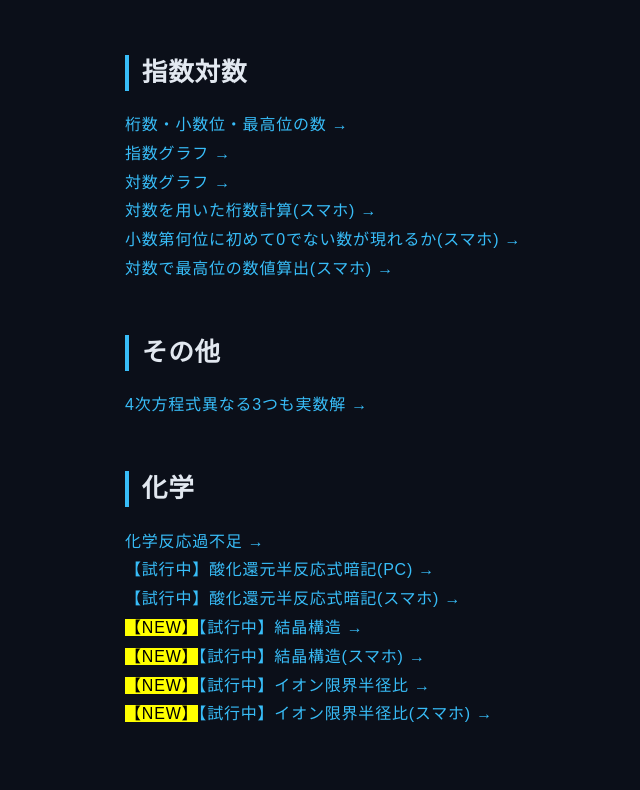
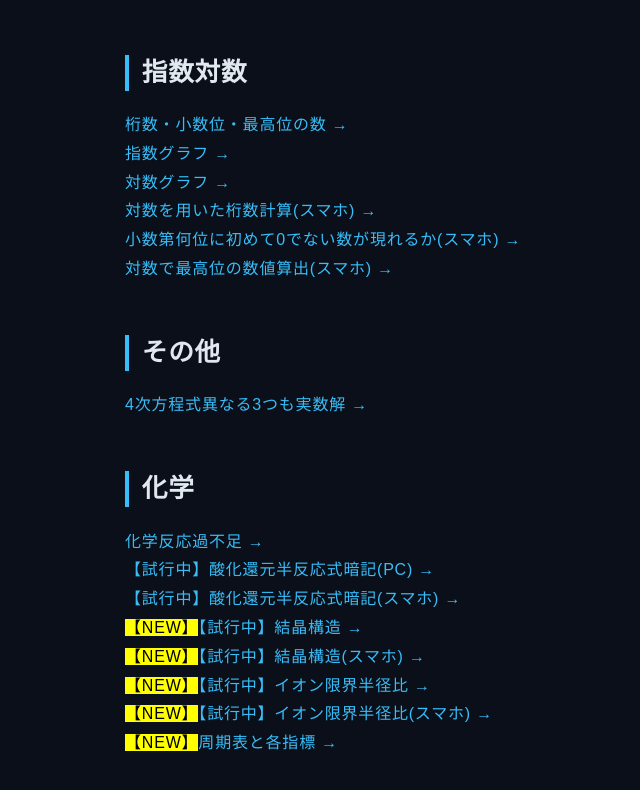
Before and after one commit to takapi-math/takapi-math, a plain HTML site: page indexMathM.html in a window 1280 px wide. Shown: the part 1003-1793 px from the top of the page, without its empty margins (135-775 px from the left). Before the commit the page ends 1772 px from the top, so only its background shows below. Drawn offline with Linux system fonts and the light colour scheme.

Commit message:
Add files via upload

```diff
--- a/indexMathM.html
+++ b/indexMathM.html
@@ -47,6 +47,7 @@
 <a href="01_Math\C005_【試行中】結晶構造.html"class=btn-cyber"><mark>【NEW】</mark>【試行中】結晶構造 &rarr;</a><Br>
 <a href="01_Math\C006_【試行中】結晶構造(スマホ).html"class=btn-cyber"><mark>【NEW】</mark>【試行中】結晶構造(スマホ) &rarr;</a><Br>
 <a href="01_Math\C007_【試行中】イオン限界半径比.html"class=btn-cyber"><mark>【NEW】</mark>【試行中】イオン限界半径比 &rarr;</a><Br>
-<a href="01_Math\C008_【試行中】イオン限界半径比(スマホ).html"class=btn-cyber"><mark>【NEW】</mark>【試行中】イオン限界半径比(スマホ) &rarr;</a><Br>  </main>
+<a href="01_Math\C008_【試行中】イオン限界半径比(スマホ).html"class=btn-cyber"><mark>【NEW】</mark>【試行中】イオン限界半径比(スマホ) &rarr;</a><Br>
+<a href="01_Math\C011_周期表と各指標.html"class=btn-cyber"><mark>【NEW】</mark>周期表と各指標 &rarr;</a><Br>  </main>
 </body>
 </html>
```
Also changed, not shown: index.html (+1 -0 lines).
